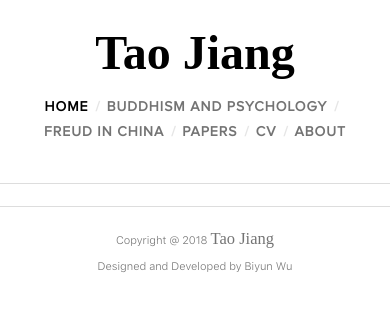
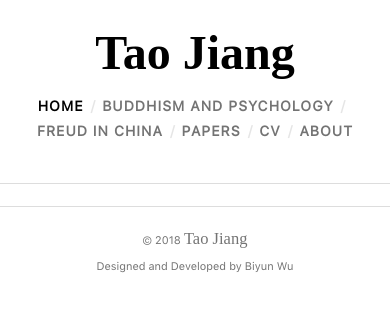
Before and after one commit to biyunwu/academic-website, a React (Create React App) app: page / in a window 390 px wide. Shown: the top 312 px of the page. Built offline with nearby package versions, Linux system fonts and the light colour scheme.

Commit message:
Add breakpoint

```diff
--- a/src/App.scss
+++ b/src/App.scss
@@ -1,20 +1,26 @@
 $font-path: './fonts/';
 @import './fonts/medium-content-sans-serif-font';
 @import './fonts/medium-content-serif-font';
-@font-face {
-    font-family: 'Proxima Nova';
-    src: url($font-path + 'AltRegular-webfont.eot');
-    src: url($font-path + 'AltRegular-webfont.eot?#iefix') format('embedded-opentype'),
-        url($font-path + 'AltRegular-webfont.woff') format('woff'),
-        url($font-path + 'AltRegular-webfont.ttf') format('truetype'),
-        url($font-path + 'AltRegular-webfont.svg#proxima_nova_altregular') format('svg');
-    font-weight: normal;
-    font-style: normal;
-}
+
+// @font-face {
+//     font-family: 'Proxima Nova';
+//     src: url($font-path + 'AltRegular-webfont.eot');
+//     src: url($font-path + 'AltRegular-webfont.eot?#iefix') format('embedded-opentype'),
+//         url($font-path + 'AltRegular-webfont.woff') format('woff'),
+//         url($font-path + 'AltRegular-webfont.ttf') format('truetype'),
+//         url($font-path + 'AltRegular-webfont.svg#proxima_nova_altregular') format('svg');
+//     font-weight: normal;
+//     font-style: normal;
+// }
 
 @font-face {
     font-family: 'SF Pro Text Light';
     src: url($font-path + 'SF-Pro-Text-Light.otf');
+}
+
+@font-face {
+    font-family: 'SF Pro Text Regular';
+    src: url($font-path + 'SF-Pro-Text-Regular.otf');
 }
 
 $background-color: #f5f5f5;
@@ -25,13 +31,13 @@ $main-text-color : rgba(0,0,0,.84);
 $active-link-color: #000000;
 $button-color: rgb(39,39,39);
 $header-title-font: 'NanumBrush';
-$nav-link-font: 'Proxima Nova';
+// $nav-link-font: 'Proxima Nova';
+$nav-link-font: 'SF Pro Text Regular';
 // $main-title-font: 'AvenirNext-Medium';
 $main-title-font: 'medium-content-sans-serif-font';
 // $main-title-font: 'elevate-display-font,medium-marketing-display-font,Georgia,Cambria,Times,serif';
-// $main-text-font: 'AvenirNext-Regular';
 $main-text-font: 'medium-content-serif-font';
-$footer-font: 'SF Pro Text Light';
+$footer-font: 'SF Pro Text Regular';
 
 html {
     * ::selection {
@@ -118,9 +124,28 @@ body {
 .book {
     max-width: 1200px;
     padding: 0 3%;
-    margin: 1em auto;
+    margin: 2.5em auto 1em auto;
 
-    @media (min-width: 600px) {
+    @media all and (max-width: 480px) {
+        // Make the book cover smaller
+        .book-pic-container {
+                padding: 0 20%;
+        }
+    }
+
+    @media all and (min-width: 481px) and (max-width: 1023px) {
+        .book-pic-container {
+            width: 35%;
+            margin: 0.5em 1em 0 0 !important;
+            float: left;
+        }
+
+        .book-introduction {
+            display: inline;
+        }
+    }
+
+    @media all and (min-width: 1024px) {
         .grid {
             display: grid;
             grid-template-columns: 1fr 1fr 1fr 1fr;
@@ -169,7 +194,7 @@ body {
             text-align: center;
             font-size: 14px;
             padding: 1em;
-            margin-top: 0.5em;
+            margin: 0.5em 0;
             transition: background 0.2s, color 0.2s;
 
             &:hover {
@@ -182,11 +207,15 @@ body {
 
     .book-text {
         text-align: justify;
-        word-break: -2px;
+        word-break: keep-all;
     }
 
     .book-review > li, .more-book-review > li {
         list-style: none;
+    }
+
+    .more-book-review {
+        padding: 0;
     }
 
     .hidden {
@@ -219,10 +248,15 @@ body {
         letter-spacing: -0.003em;
     }
 
+    .review-button-container {
+        text-align: center;
+
         .review-button {
-        // width: 165px;
+            width: 25%;
+            min-width: 165px;
             text-align: center;
             border: $button-color solid 2px;
+            margin: 2em;
             cursor: pointer;
             color: $button-color;
             background: white;
@@ -240,6 +274,8 @@ body {
                 background: none;
             }
         }
+    }
+
 
     .commentor {
         text-align: right;
--- a/src/components/Buddhsim.js
+++ b/src/components/Buddhsim.js
@@ -24,14 +24,6 @@ export default class Home extends PureComponent {
                                 – H-Net Reviews
                             </p>
                         </li>
-                        {/* <li>
-                            <p className='book-text'>
-                                “The wonderful sense of conclusion that Jiang brings to the reader is conveyed in the idea that there is much to be learned through interdisciplinary discussion. Jiang emphasizes that this discussion cannot take place at a shallow level, as very little new knowledge can be gained thereby. The point is made that we must learn to engage with different disciplines through what he calls ‘‘context and dialogue.’’ Overall, Jiang’s main argument for the importance of creating a new methodology for cross-disciplinary research in this way is presented very successfully.”
-                            </p>
-                            <p className='commentor magazine'>
-                                – Philosophy East & West
-                            </p>
-                        </li> */}
                         <li>
                             <p className='book-text'>
                                 “Jiang’s work … is a cautious reminder about the potential dangers of comparison that is helpful in the current academic climate, where comparative approaches are so popular. All who undertake comparative endeavors (even those who are not interested in Yogācāra Buddhism) should read Jiang’s book.”
@@ -79,7 +71,7 @@ export default class Home extends PureComponent {
                                 alt='The cover of Contexts and Dialogue: Yogācāra Buddhism and Modern Psychology on the Subliminal Mind'
                             />
                             <a className='book-link' target="_blank" href='http://a.co/d/1nYnDJI' rel="noopener noreferrer">
-                                Available on Amazon
+                            Available on Amazon
                             </a>
                         </div>
                     </div>
@@ -87,55 +79,32 @@ export default class Home extends PureComponent {
                         <p className='book-text'>
                             Are there Buddhist conceptions of the unconscious? If so, are they more Freudian, Jungian, or something else? If not, can Buddhist conceptions be reconciled with the Freudian, Jungian, or other models? These are some of the questions that have motivated modern scholarship to approach ālayavijñāna, the storehouse consciousness, formulated in Yogācāra Buddhism as a subliminal reservoir of tendencies, habits, and future possibilities.
                         </p>
-                        {/* <p className='book-text'>
-                            Are there Buddhist conceptions of the unconscious?
-                        </p>
-                        <p className='book-text'>
-                            If so, are they more Freudian, Jungian, or something else?
-                        </p>
-                        <p className='book-text'>
-                            If not, can Buddhist conceptions be reconciled with the Freudian, Jungian, or other models?
-                        </p>
-                        <p className='book-text'>
-                            These are some of the questions that have motivated modern scholarship to approach ālayavijñāna, the storehouse consciousness, formulated in Yogācāra Buddhism as a subliminal reservoir of tendencies, habits, and future possibilities.
-                        </p> */}
                         <p className='book-text'>
                             Tao Jiang argues convincingly that such questions are inherently problematic because they frame their interpretations of the Buddhist notion largely in terms of responses to modern psychology. He proposes that, if we are to understand ālayavijñāna properly and compare it with the unconscious responsibly, we need to change the way the questions are posed so that ālayavijñāna and the unconscious can first be understood within their own contexts and then recontextualized within a dialogical setting. In so doing, certain paradigmatic assumptions embedded in the original frameworks of Buddhist and modern psychological theories are exposed. Jiang brings together Xuan Zang’s ālayavijñāna and Freud’s and Jung’s unconscious to focus on what the differences are in the thematic concerns of the three theories, why such differences exist in terms of their objectives, and how their methods of theorization contribute to these differences.
                         </p>
                         <p className='book-text'>
                             Contexts and Dialogue puts forth a fascinating, erudite, and carefully argued presentation of the subliminal mind. It proposes a new paradigm in comparative philosophy that examines the what, why, and how in navigating the similarities and differences of philosophical systems through contextualization and recontextualization.
                         </p>
-                        {/* <div className='center'>
-                            <button className='review-button'
-                                onClick={this.toggleReviewVisibility}
-                            >
-                                {buttonText}
-                            </button>
-                        </div> */}
                     </div>
                     <div className='book-review'>
                         <h2 className='main-title'>Reviews</h2>
-                        {/* <li> */}
                             <p className='book-text'>
                                 “The wonderful sense of conclusion that Jiang brings to the reader is conveyed in the idea that there is much to be learned through interdisciplinary discussion. Jiang emphasizes that this discussion cannot take place at a shallow level, as very little new knowledge can be gained thereby. The point is made that we must learn to engage with different disciplines through what he calls ‘‘context and dialogue.’’ Overall, Jiang’s main argument for the importance of creating a new methodology for cross-disciplinary research in this way is presented very successfully.”
                             </p>
                             <p className='commentor magazine'>
                                 – Philosophy East & West
                             </p>
-                        {/* </li> */}
 
                         {moreReviews}
 
-                        {/* <div className='center'> */}
-
-                            <button className='review-button'
-                                onClick={this.toggleReviewVisibility}
-                            >
-                                {buttonText}
-                            </button>
-
                     </div>
-
+                </div>
+                <div className='review-button-container'>
+                    <button className='review-button'
+                        onClick={this.toggleReviewVisibility}
+                    >
+                        {buttonText}
+                    </button>
                 </div>
             </main>
         )
--- a/src/components/partials/Footer.js
+++ b/src/components/partials/Footer.js
@@ -3,7 +3,7 @@ import React, { Component } from 'react'
 export default class Header extends Component {
     render () {
         const year = (new Date()).getFullYear().toString()
-        const copyright = <p>Copyright @ {year} <a className='taojiang'>Tao Jiang</a></p>
+        const copyright = <p>© {year} <a className='taojiang'>Tao Jiang</a></p>
         return (
             <footer className='footer'>
                 {/* <p>{'Copyright @ Tao Jiang ' + year}</p> */}
```
Also changed, not shown: src/App.css. Lines whose indentation alone changed are shown as unchanged.
